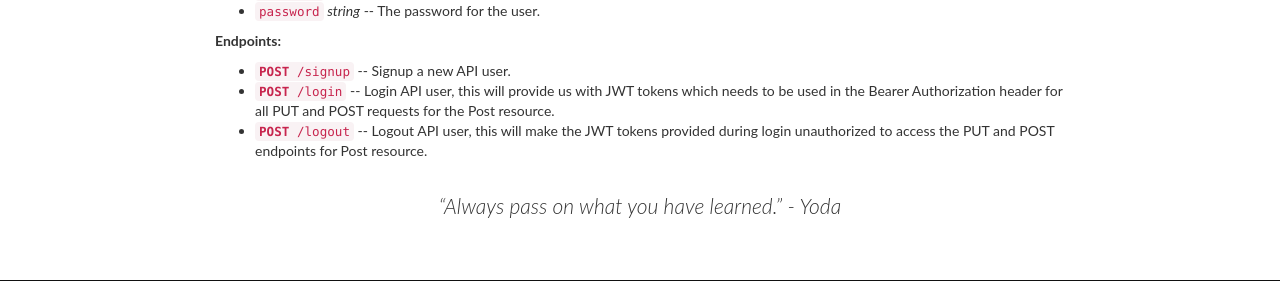
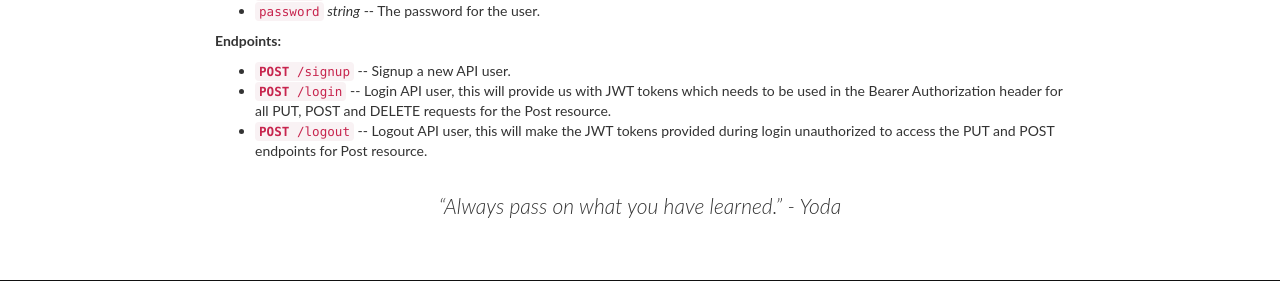
Before and after one commit to RishiSD/Flask-Blog-REST-API-MongoDB, a Flask app: page / in a window 1280 px wide. Shown: the part 1141-1422 px from the top of the page. Run offline with Flask 2, Linux system fonts and the light colour scheme; parts of the project's set-up code (start-up, migrations or seed data) failed here and were passed over; some libraries are stand-ins or nearby versions.

Commit message:
Add Documentation

```diff
--- a/blogpost/templates/index.html
+++ b/blogpost/templates/index.html
@@ -166,7 +166,7 @@
         <li><code><b>POST</b> /signup</code>
         -- Signup a new API user.</li>
         <li><code><b>POST</b> /login</code>
-        -- Login API user, this will provide us with JWT tokens which needs to be used in the Bearer Authorization header for all PUT and POST requests for the Post resource.</li>
+        -- Login API user, this will provide us with JWT tokens which needs to be used in the Bearer Authorization header for all PUT, POST and DELETE requests for the Post resource.</li>
         <li><code><b>POST</b> /logout</code>
         -- Logout API user, this will make the JWT tokens provided during login unauthorized to access the PUT and POST endpoints for Post resource.</li>
 		</ul>
```
